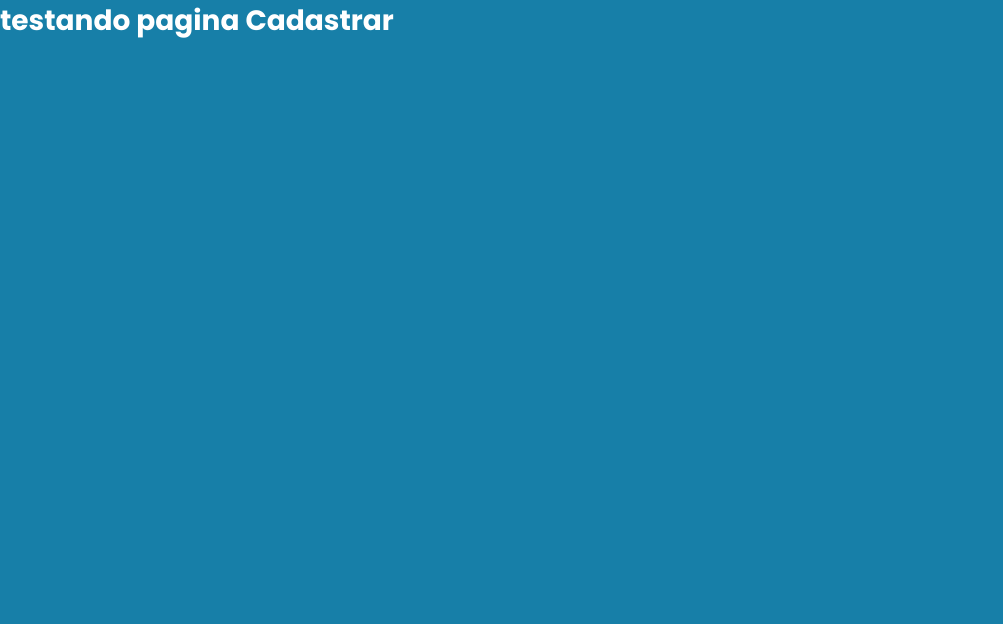
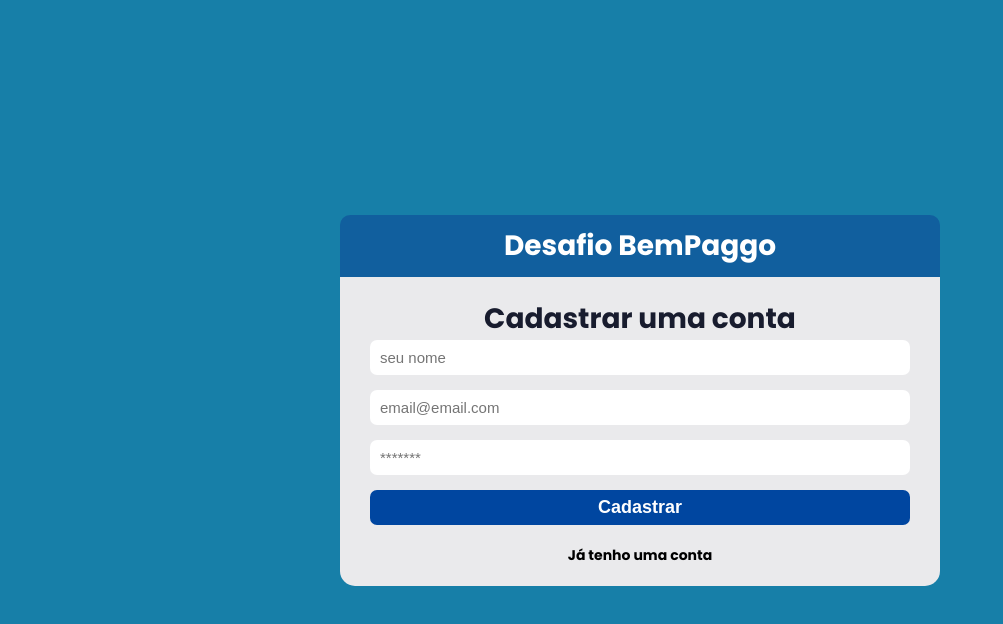
Before and after one commit to raphaeldemelo/bempaggodesafio, a React (Create React App) app: page /cadastrar in a window 1280 px wide. Shown: the top 624 px of the page, without its empty margins (0-1003 px from the left). Built offline with nearby package versions, Linux system fonts and the light colour scheme.

Commit message:
criando tela de cadastro

```diff
--- a/src/pages/Cadastrar/index.js
+++ b/src/pages/Cadastrar/index.js
@@ -1,13 +1,63 @@
-import React from 'react';
+import { useState, useContext } from 'react';
+import { Link } from 'react-router-dom';
+
 
 import {
     Container,
+    AreaLogin,
+    AreaLogo,
+    AreaFormulario,
+    Botao,
+    Imagem,
+    Titulo,
+    Input,
 } from './styles';
 
-export default function Cadastrar() {
+export default function Signup() {
+
+    const [email, setEmail] = useState('');
+    const [senha, setSenha] = useState('');
+    const [nome, setNome] = useState('');
+
+    function handleSubmit(e) {
+        e.preventDefault();
+    }
+
     return (
-        <div>
-            <h1>testando pagina Cadastrar</h1>
-        </div>
+        <Container>
+            <AreaLogin>
+                <AreaLogo>
+                    <Titulo style={{ color: '#fff', display: 'flex', alignItems: 'center', justifyContent: 'center' }}>Desafio BemPaggo</Titulo>
+                </AreaLogo>
+
+                <AreaFormulario>
+                    <Titulo>Cadastrar uma conta</Titulo>
+                    <Input
+                        type="text"
+                        placeholder='seu nome'
+                        value={nome}
+                        onChange={(e) => setNome(e.target.value)}
+                    />
+                    <Input
+                        type="text"
+                        placeholder='email@email.com'
+                        value={email}
+                        onChange={(e) => setEmail(e.target.value)}
+                    />
+                    <Input
+                        type="password"
+                        placeholder='*******'
+                        value={senha}
+                        onChange={(e) => setSenha(e.target.value)}
+                    />
+                    <Botao type="submit" onClick={handleSubmit}>Cadastrar</Botao>
+                </AreaFormulario>
+
+                <Link style={{ margin: 20, color: '#000', cursor: 'pointer' }}
+                    to='/'>Já tenho uma conta
+                </Link>
+
+            </AreaLogin>
+        </Container >
     );
 }
--- a/src/pages/Cadastrar/styles.js
+++ b/src/pages/Cadastrar/styles.js
@@ -1,5 +1,65 @@
 import styled from 'styled-components';
 
 export const Container = styled.div`
+height: 100%;
+display:flex;
+align-items: center;
+justify-content: center;
+`;
+
+export const AreaLogin = styled.div`
+background-color: #eaeaec;
+width: 600px;
+display: flex;
+align-items: center;
+justify-content: center;
+flex-direction: column;
+border-radius: 15px;
+`;
+
+export const AreaLogo = styled.div`
+background-color: #115F9E;
+width: 100%;
+border-top-right-radius: 10px;
+border-top-left-radius: 10px;
+padding: 10px;
+`;
+
+export const Imagem = styled.img`
+padding: 20px;
+width: 170px;
+height: 130px;
 
 `;
+
+export const Titulo = styled.h1`
+text-align: center;
+color: #181c2e;
+`;
+
+export const AreaFormulario = styled.div`
+margin-top: 1.5em;
+width: 90%;
+display: flex;
+flex-direction: column;
+`;
+
+export const Input = styled.input`
+margin-bottom: 15px;
+height: 35px;
+border: 0;
+border-radius: 7px;
+padding: 10px;
+font-size: 15px;
+background-color: #fff;
+`;
+
+export const Botao = styled.button`
+height: 35px;
+border:0;
+border-radius: 7px;
+background-color: #0046A0;
+color: #fff;
+font-weight: bold;
+font-size: 18px;
+`;
```
